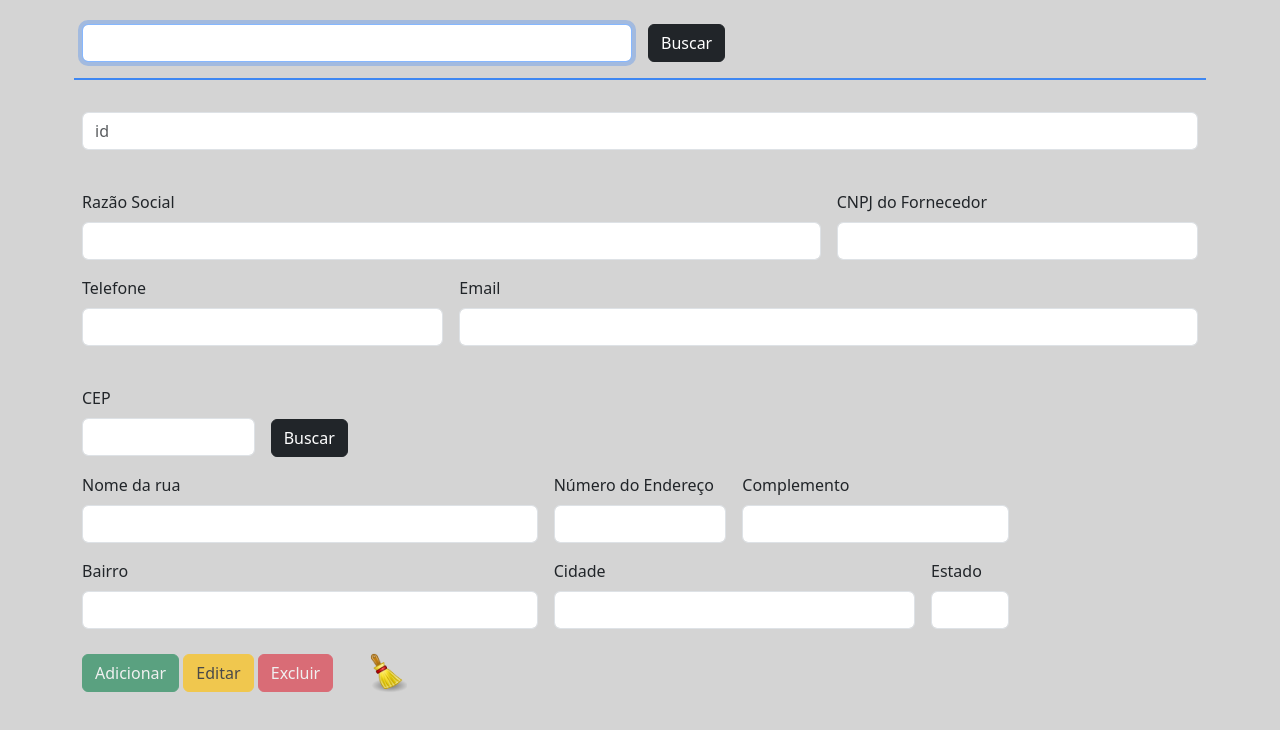
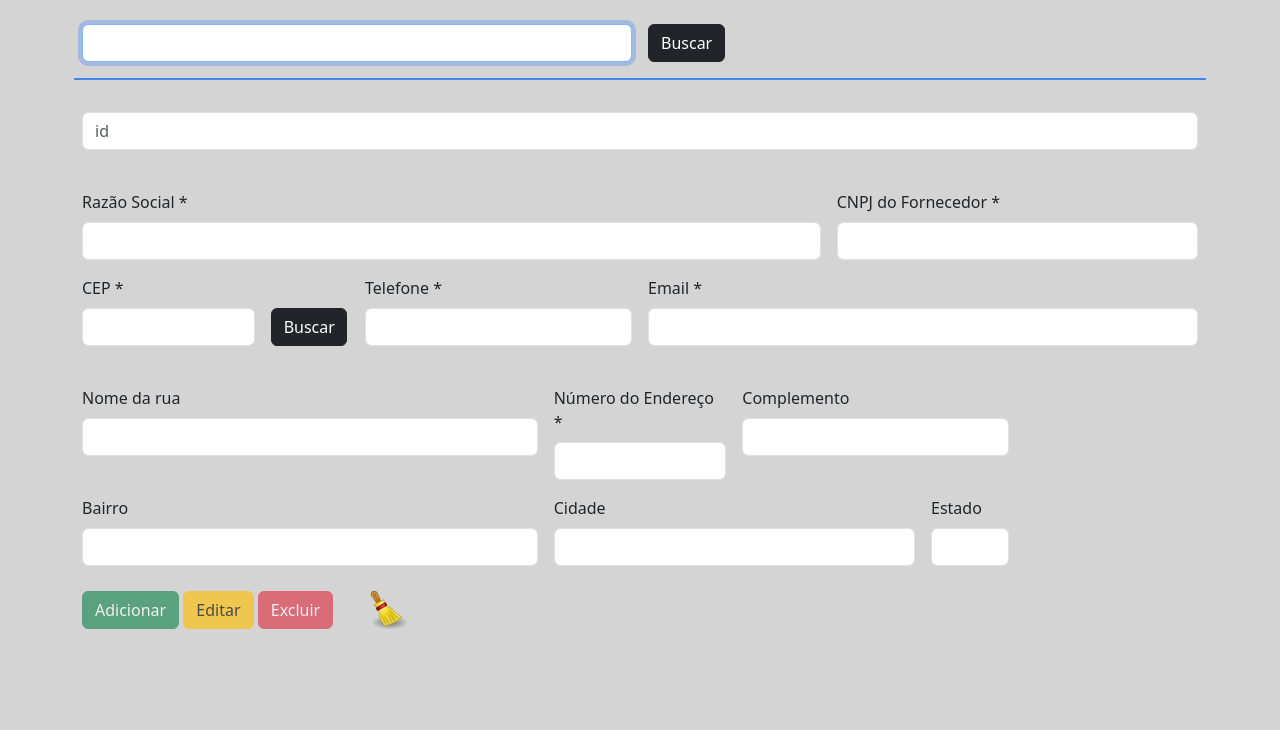
Before and after one commit to Luis-Antonio-Lima/conest, an Electron app: page src/views/fornecedores.html in a window 1280 px wide. Drawn offline with Linux system fonts and the light colour scheme; no server answers.

Commit message:
fornecedor

```diff
--- a/preload.js
+++ b/preload.js
@@ -40,7 +40,9 @@ contextBridge.exposeInMainWorld('api', {
   dataForne: (dadosForne) => ipcRenderer.on('data-forne', dadosForne),
   clearFornecedor: (clearFornecedor) => ipcRenderer.on('clear-all-forne', clearFornecedor),
   updateForne: (fornecedor) => ipcRenderer.send('update-fornecedor', fornecedor),
-  deleteForne: (idForne) => ipcRenderer.send('delete-fornecedor', idForne)
+  deleteForne: (idForne) => ipcRenderer.send('delete-fornecedor', idForne),
+  alert: () => ipcRenderer.send('alert-dados'),
+  focusRazao: (foco) => ipcRenderer.on('focus-razao', foco)
 })
 
 // Inserir data na página
--- a/src/public/css/style.css
+++ b/src/public/css/style.css
@@ -106,7 +106,8 @@ footer p {
 }
 
 #btnBuscar {
-    margin-top: 33px;
+    margin-top: 32px;
+    width: 76px;
 }
 
 #btnCreate {
--- a/src/views/fornecedor.js
+++ b/src/views/fornecedor.js
@@ -190,7 +190,20 @@ function editarFornecedor() {
     }
     console.log(fornecedor) //teste do passo 1
     //Passo 2: Enviar os dados para o main.js
-    api.updateForne(fornecedor)
+    if (razaoFornecedor.value == "") {
+        api.alert()
+        api.focusRazao((foco) => {
+            document.getElementById('inputRazaoSocial').focus()
+        })
+    } else {
+        api.updateForne(fornecedor)
+
+        api.clearFornecedor((clearFornecedor) => {
+            console.log("campo limpo")
+            formFornecedor.reset()
+            document.getElementById('inputSearch').focus()
+        })
+    }
 }
 //<<<<<<<<<<<<<<<<<<<<<<<<<<<<<<<<<<<<<<<<<<<<
 
--- a/src/views/fornecedores.html
+++ b/src/views/fornecedores.html
@@ -38,38 +38,38 @@
 
             <!-- Razão Social do fornecedor -->
             <div class="col-md-8">
-                <label for="inputRazaoSocial" class="form-label">Razão Social</label>
+                <label for="inputRazaoSocial" class="form-label">Razão Social *</label>
                 <input type="text" class="form-control" id="inputRazaoSocial" required>
             </div>
 
             <!-- CNPJ do fornecedor -->
             <div class="col-md-4">
-                <label for="inputCNPJ" class="form-label">CNPJ do Fornecedor</label>
+                <label for="inputCNPJ" class="form-label">CNPJ do Fornecedor *</label>
                 <input type="number" class="form-control" id="inputCNPJ" required>
             </div>
 
+            <!-- Endereço do fornecedor -->
+            <div class="col-md-2">
+                <label for="inputEndereco" class="form-label">CEP *</label>
+                <input type="text" class="form-control" id="inputEndereco" name="txtCEP" required maxlength="9">
+            </div>
+
+            <!-- Botao -->
+            <div class="col-md-1">
+                <button  onclick="buscarcep()" type="button" class="btn btn-dark" id="btnBuscar" name="btnBuscar">Buscar</button>
+            </div>
+
             <!-- Telefone do fornecedor -->
-            <div class="col-md-4">
-                <label for="inputPhone" class="form-label">Telefone</label>
+            <div class="col-md-3">
+                <label for="inputPhone" class="form-label">Telefone *</label>
                 <input type="tel" class="form-control" id="inputPhoneFornecedor" required maxlength="15" name="resDDD" spellcheck="false">
             </div>
 
             <!-- Email do fornecedor -->
-            <div class="col-8">
-                <label for="inputAddress" class="form-label">Email</label>
+            <div class="col-6">
+                <label for="inputAddress" class="form-label">Email *</label>
                 <input type="email" class="form-control" id="inputAddressFornecedor" maxlength="30" spellcheck="false" required>
                 <br>
-            </div>
-
-            <!-- Endereço do fornecedor -->
-            <div class="col-md-2">
-                <label for="inputEndereco" class="form-label">CEP</label>
-                <input type="text" class="form-control" id="inputEndereco" name="txtCEP" required maxlength="9">
-            </div>
-
-            <!-- Botao -->
-            <div class="col-md-10">
-                <button  onclick="buscarcep()" type="button" class="btn btn-dark" id="btnBuscar" name="btnBuscar">Buscar</button>
             </div>
 
             <div class="col-md-5">
@@ -78,13 +78,13 @@
             </div>
 
             <div class="col-md-2">
-                <label for="inputNumeroEndereco" class="form-label">Número do Endereço</label>
+                <label for="inputNumeroEndereco" class="form-label">Número do Endereço *</label>
                 <input type="text" class="form-control" id="inputNumeroEndereco" required>
             </div>
 
             <div class="col-md-3">
                 <label for="inputComplementoEndereco" class="form-label">Complemento</label>
-                <input type="text" class="form-control" id="inputComplementoEndereco" required>
+                <input type="text" class="form-control" id="inputComplementoEndereco">
             </div>
 
             <div class="col-md-5">
```
Also changed, not shown: main.js (+10 -0 lines).
